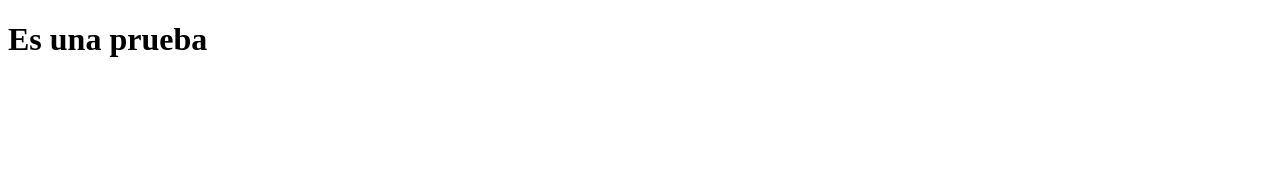
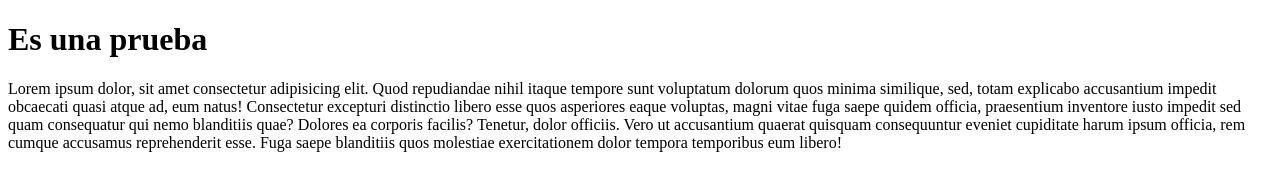
Before and after one commit to esjoleguim/mi-primer-repo, a plain HTML site: page index.html in a window 1280 px wide. Drawn offline with Linux system fonts and the light colour scheme.

Commit message:
Anadi el lorem

```diff
--- a/index.html
+++ b/index.html
@@ -8,6 +8,8 @@
 </head>
 <body>
 <H1>Es una prueba</H1>
-<script src="INDEX.JS"></script>
+Lorem ipsum dolor, sit amet consectetur adipisicing elit. Quod repudiandae nihil itaque tempore sunt voluptatum dolorum quos minima similique, sed, totam explicabo accusantium impedit obcaecati quasi atque ad, eum natus!
+Consectetur excepturi distinctio libero esse quos asperiores eaque voluptas, magni vitae fuga saepe quidem officia, praesentium inventore iusto impedit sed quam consequatur qui nemo blanditiis quae? Dolores ea corporis facilis?
+Tenetur, dolor officiis. Vero ut accusantium quaerat quisquam consequuntur eveniet cupiditate harum ipsum officia, rem cumque accusamus reprehenderit esse. Fuga saepe blanditiis quos molestiae exercitationem dolor tempora temporibus eum libero!
 </body>
 </html>
```
